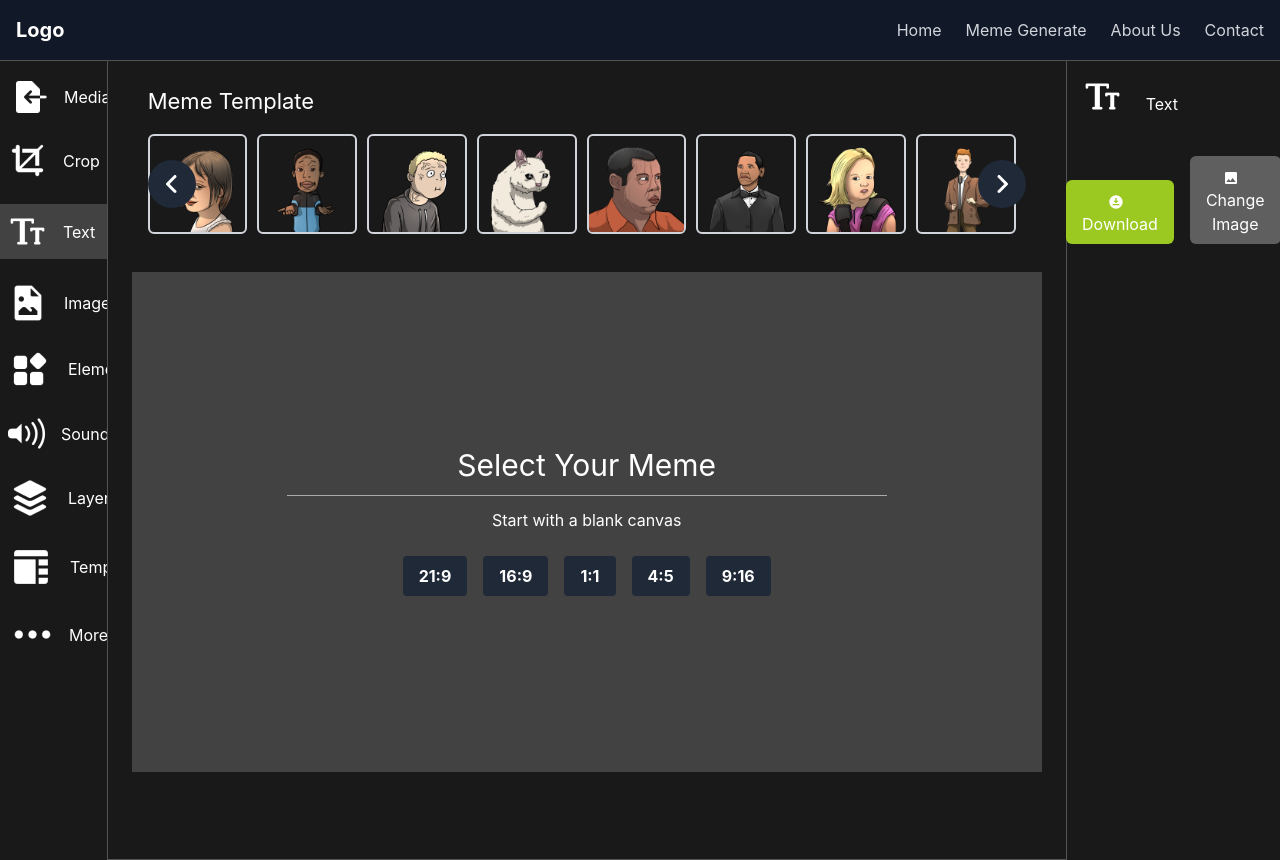
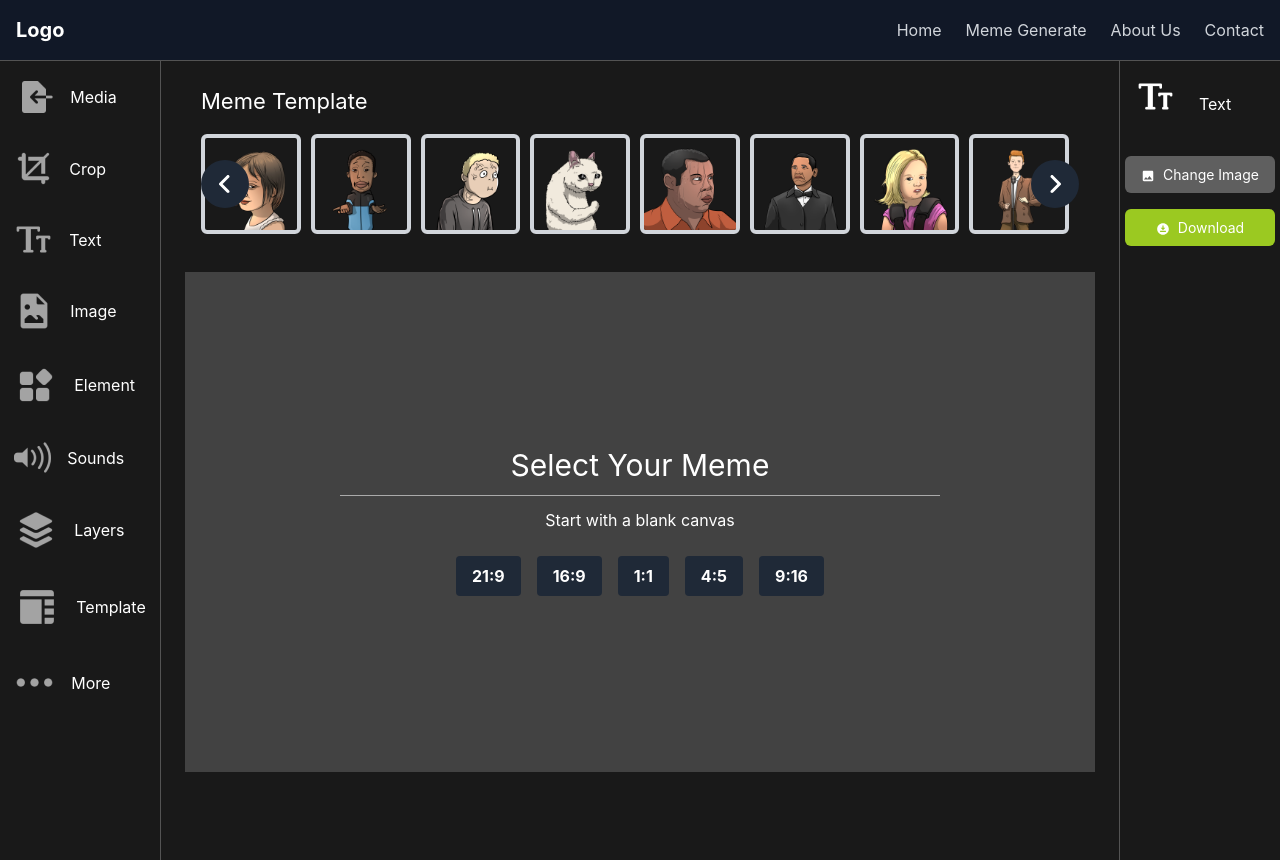
Before and after one commit to SphiriaDigital666/meme-generator, a React (Create React App) app: page / in a window 1280 px wide. Built offline with nearby package versions, Linux system fonts and the light colour scheme.

Commit message:
update sidebar

```diff
--- a/src/components/Meme-Generator/ImageSelector.jsx
+++ b/src/components/Meme-Generator/ImageSelector.jsx
@@ -65,7 +65,7 @@ const ImageSelector = ({ onImageSelect }) => {
               key={index}
               src={image}
               alt={`Meme ${index}`}
-              className="w-[calc(12.5%-10px)] h-auto flex-shrink-0 cursor-pointer border-2 border-gray-300 rounded-md mr-2.5"
+              className="w-[calc(12.5%-10px)] h-auto flex-shrink-0 cursor-pointer border-4 border-gray-300 rounded-md mr-2.5"
               onClick={() => handleSelect(image)}
             />
           ))}
--- a/src/components/Meme-Generator/MemeEditor.jsx
+++ b/src/components/Meme-Generator/MemeEditor.jsx
@@ -29,6 +29,7 @@ import template from "../../assets/sidebar/Prototype.png";
 import more from "../../assets/sidebar/More.png";
 import help from "../../assets/sidebar/Help.png";
 
+import "./memeEditor.css";
 const images = [image1, image2, image3, image4, image5, image6, image7, image8];
 
 const MemeEditor = () => {
@@ -174,55 +175,55 @@ const MemeEditor = () => {
   };
 
   return (
-    <div className="grid grid-cols-12 h-screen">
-      <div className="bg-[#191919] col-span-1 flex flex-col pt-4 border-t border-[#535353]">
-        <div className="text-[#fff] flex items-center gap-4 mb-6 px-2 cursor-pointer">
-          <img src={media} alt="Description" />
+    <div className="container123 bg-[#191919]  border-t border-[#535353]">
+      <div className="bg-[#191919] flex flex-col mx-auto pt-4 left-section">
+        <div className="text-[#fff] flex items-center gap-4 mb-8 px-2 cursor-pointer">
+          <img src={media} alt="Description" className="opacity-60" />
           <p>Media</p>
         </div>
 
-        <div className="text-[#fff] flex items-center gap-4 mb-6 px-2 cursor-pointer">
-          <img src={crop} alt="Description" />
+        <div className="text-[#fff] flex items-center gap-4 mb-8 px-2 cursor-pointer">
+          <img src={crop} alt="Description" className="opacity-60" />
           <p>Crop</p>
         </div>
 
-        <div className="text-[#fff] flex items-center gap-4 mb-6 px-2 bg-[#424242] py-2 cursor-pointer">
-          <img src={text} alt="Description" />
+        <div className="text-[#fff] flex items-center gap-4 mb-8 px-2 cursor-pointer">
+          <img src={text} alt="Description" className="opacity-60" />
           <p>Text</p>
         </div>
 
-        <div className="text-[#fff] flex items-center gap-4 mb-6 px-2 cursor-pointer">
-          <img src={image} alt="Description" />
+        <div className="text-[#fff] flex items-center gap-4 mb-8 px-2 cursor-pointer">
+          <img src={image} alt="Description" className="opacity-60" />
           <p>Image</p>
         </div>
 
-        <div className="text-[#fff] flex items-center gap-4 mb-6 px-2 cursor-pointer">
-          <img src={element} alt="Description" />
+        <div className="text-[#fff] flex items-center gap-4 mb-8 px-2 cursor-pointer">
+          <img src={element} alt="Description" className="opacity-60" />
           <p>Element</p>
         </div>
 
-        <div className="text-[#fff] flex items-center gap-4 mb-6 px-2 cursor-pointer">
-          <img src={sounds} alt="Description" />
+        <div className="text-[#fff] flex items-center gap-4 mb-8 px-2 cursor-pointer">
+          <img src={sounds} alt="Description" className="opacity-60" />
           <p>Sounds</p>
         </div>
 
-        <div className="text-[#fff] flex items-center gap-4 mb-6 px-2 cursor-pointer">
-          <img src={layers} alt="Description" />
+        <div className="text-[#fff] flex items-center gap-4 mb-8 px-2 cursor-pointer">
+          <img src={layers} alt="Description" className="opacity-60" />
           <p>Layers</p>
         </div>
 
-        <div className="text-[#fff] flex items-center gap-4 mb-6 px-2 cursor-pointer">
-          <img src={template} alt="Description" />
+        <div className="text-[#fff] flex items-center gap-4 mb-8 px-2 cursor-pointer">
+          <img src={template} alt="Description" className="opacity-60" />
           <p>Template</p>
         </div>
 
-        <div className="text-[#fff] flex items-center gap-4 mb-6 px-3 cursor-pointer">
-          <img src={more} alt="Description" />
+        <div className="text-[#fff] flex items-center gap-4 mb-8 px-2 cursor-pointer">
+          <img src={more} alt="Description" className="opacity-60" />
           <p>More</p>
         </div>
       </div>
 
-      <div className="bg-[#191919] col-span-9 flex justify-center border border-[#535353]">
+      <div className="bg-[#191919] flex justify-center border-x border-[#535353] middle-section">
         <div>
           <p className="text-[#fff] pl-[40px] mb-4 text-[22px] mt-6">
             Meme Template
@@ -304,6 +305,7 @@ const MemeEditor = () => {
               <p class="text-center text-white mb-6">
                 Start with a blank canvas
               </p>
+
               <div class="flex justify-center space-x-4">
                 <button class="bg-gray-800 hover:bg-gray-700 text-white font-bold py-2 px-4 rounded">
                   21:9
@@ -326,7 +328,7 @@ const MemeEditor = () => {
         </div>
       </div>
 
-      <div className="bg-[#191919] col-span-2 border-t border-[#535353]">
+      <div className="bg-[#191919] right-section">
         <div className="flex items-center gap-6 mb-6 px-4 mt-4">
           <img src={TextIcon} alt="My Image" />
           <p className="self-end text-white">Text</p>
@@ -376,10 +378,18 @@ const MemeEditor = () => {
           )}
         </div>
 
-        <div className="flex items-center justify-center gap-4">
-          <div className="self-end">
+        <div className="flex flex-col items-center justify-center">
+          <button
+            className="bg-[#5f5f5f] text-white text-[14px] py-2 px-4 rounded-md mt-4 w-[150px]"
+            onClick={() => setSelectedImage(null)} // Option to clear the image
+          >
+            <MdImage className="inline mr-2" />
+            Change Image
+          </button>
+
+          <div className="">
             <button
-              className="bg-[#9bc921] text-white py-2 px-4 rounded-md mt-4"
+              className="bg-[#9bc921] text-white text-[14px] py-2 px-2 rounded-md mt-4 w-[150px]"
               onClick={handleDownloadMeme}
               disabled={!selectedImage}
             >
@@ -387,13 +397,6 @@ const MemeEditor = () => {
               Download
             </button>
           </div>
-          <button
-            className="bg-[#5f5f5f] text-white py-2 px-4 rounded-md mt-4"
-            onClick={() => setSelectedImage(null)} // Option to clear the image
-          >
-            <MdImage className="inline mr-2" />
-            Change Image
-          </button>
         </div>
       </div>
     </div>
--- /dev/null
+++ b/src/components/Meme-Generator/memeEditor.css
@@ -0,0 +1,17 @@
+.container123 {
+  display: grid;
+  grid-template-columns: 1.5fr 9fr 1.5fr;
+  height: 100vh; /* Adjust height as needed */
+}
+
+.left-section {
+  background-color: #191919; /* Example background color */
+}
+
+.middle-section {
+  background-color: #191919; /* Example background color */
+}
+
+.right-section {
+  background-color: #191919; /* Example background color */
+}
```
Also changed, not shown: src/assets/sidebar/Prototype1.png (added).
